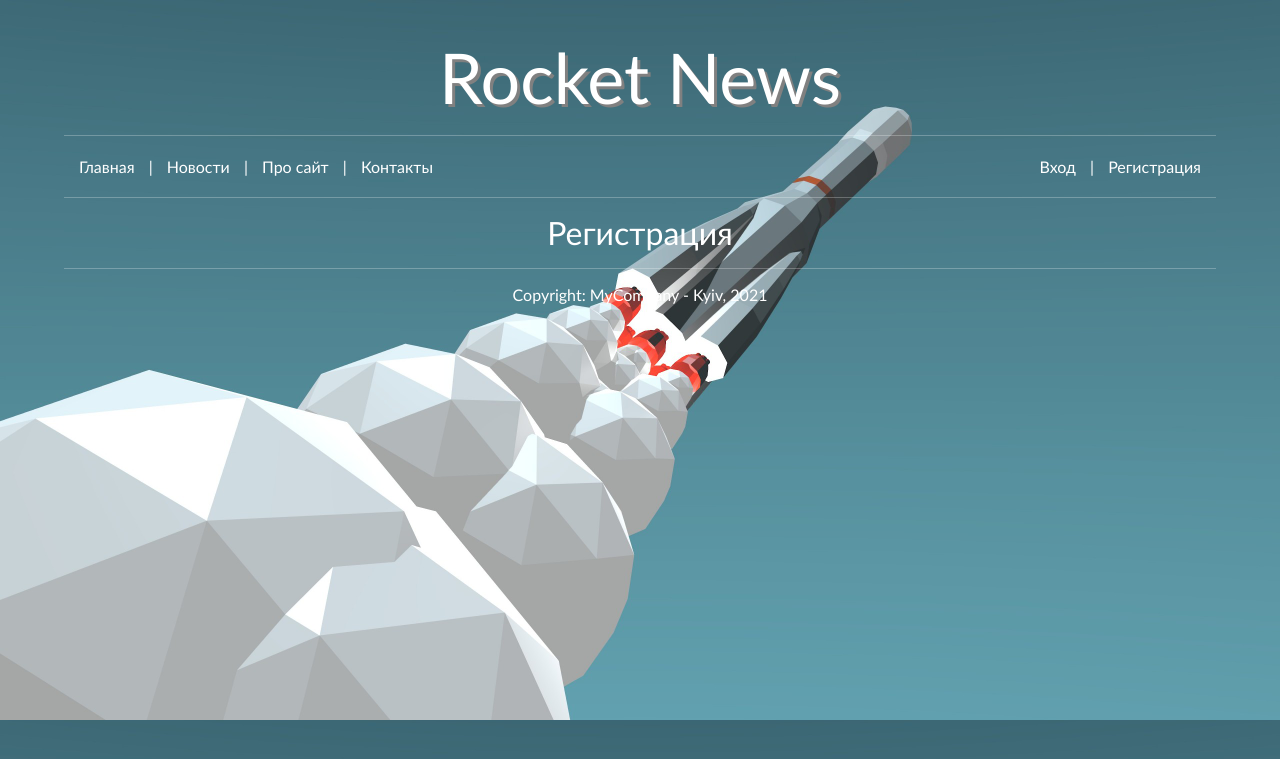
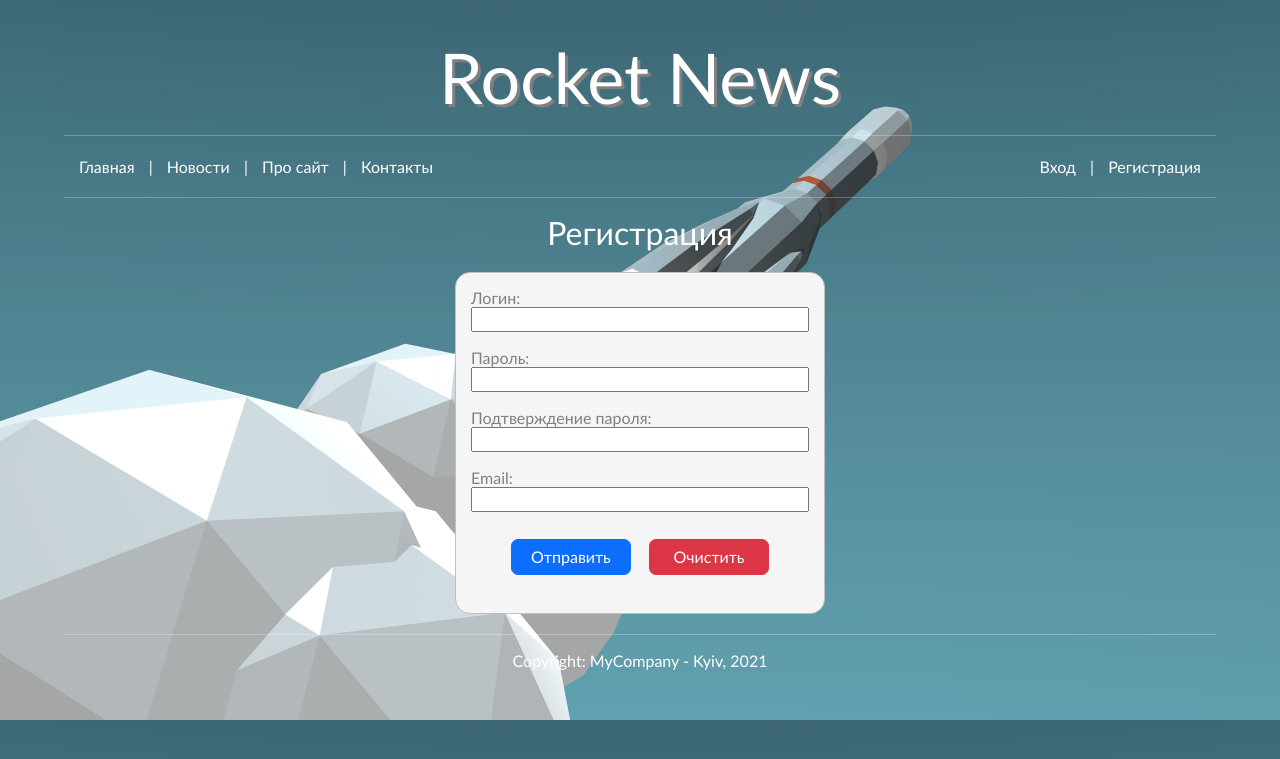
Before and after one commit to flaskprojects7/rocketnews, a Flask app: page /users/register in a window 1280 px wide. Shown: the top 759 px of the page. Run offline with Flask 2, Linux system fonts and the light colour scheme.

Commit message:
Добавлена форма регистрации

```diff
--- a/static/css/base.css
+++ b/static/css/base.css
@@ -1,7 +1,7 @@
 body {
     text-align: center;
     padding: 5px 5%;
-    background-image: url('../img/bg3.jpg');
+    background-image: url('../img/rocketnews.jpg');
     background-size: 100%;
     font: 12pt 'Trebuchet MS';
     color: white;
--- a/templates/users/register.html
+++ b/templates/users/register.html
@@ -5,5 +5,52 @@
 {% block content %}
 <div class="main-box">
     <h2>Регистрация</h2>
+    <form action="/users/register" method="post">
+        <p>
+            <label for="login">Логин:</label>
+            <br>
+            <input type="text" id="login" name="login" class="inp" required>
+        </p>
+        <p>
+            <label for="pass1">Пароль:</label>
+            <br>
+            <input type="password" id="pass1" name="pass1" class="inp" required>
+        </p>
+        <p>
+            <label for="pass2">Подтверждение пароля:</label>
+            <br>
+            <input type="password" id="pass2" name="pass2" class="inp" required>
+        </p>
+        <p>
+            <label for="email">Email:</label>
+            <br>
+            <input type="email" id="email" name="email" class="inp" required>
+        </p>
+        <p style="text-align:center; margin-top:20px">
+            <input type="submit" value="Отправить" class="btn btn-primary my-btn">
+            <input type="reset" value="Очистить" class="btn btn-danger my-btn">
+        </p>
+    </form>
 </div>
+<style>
+    form {
+        border: 1px solid silver;
+        width: 370px;
+        margin: 20px auto;
+        border-radius: 15px;
+        padding: 15px;
+        background-color: whitesmoke;
+        color: gray;
+        text-align: left;
+    }
+    .inp {
+        width: 100%;
+    }
+    .my-btn {
+        width: 120px;
+        padding: 5px;
+        border-radius: 7px;
+        margin: 7px;
+    }
+</style>
 {% endblock %}
```
Also changed, not shown: static/img/bg1.jpg (deleted), static/img/bg2.jpg (deleted), static/img/rocketnews.jpg (renamed from static/img/bg3.jpg).
